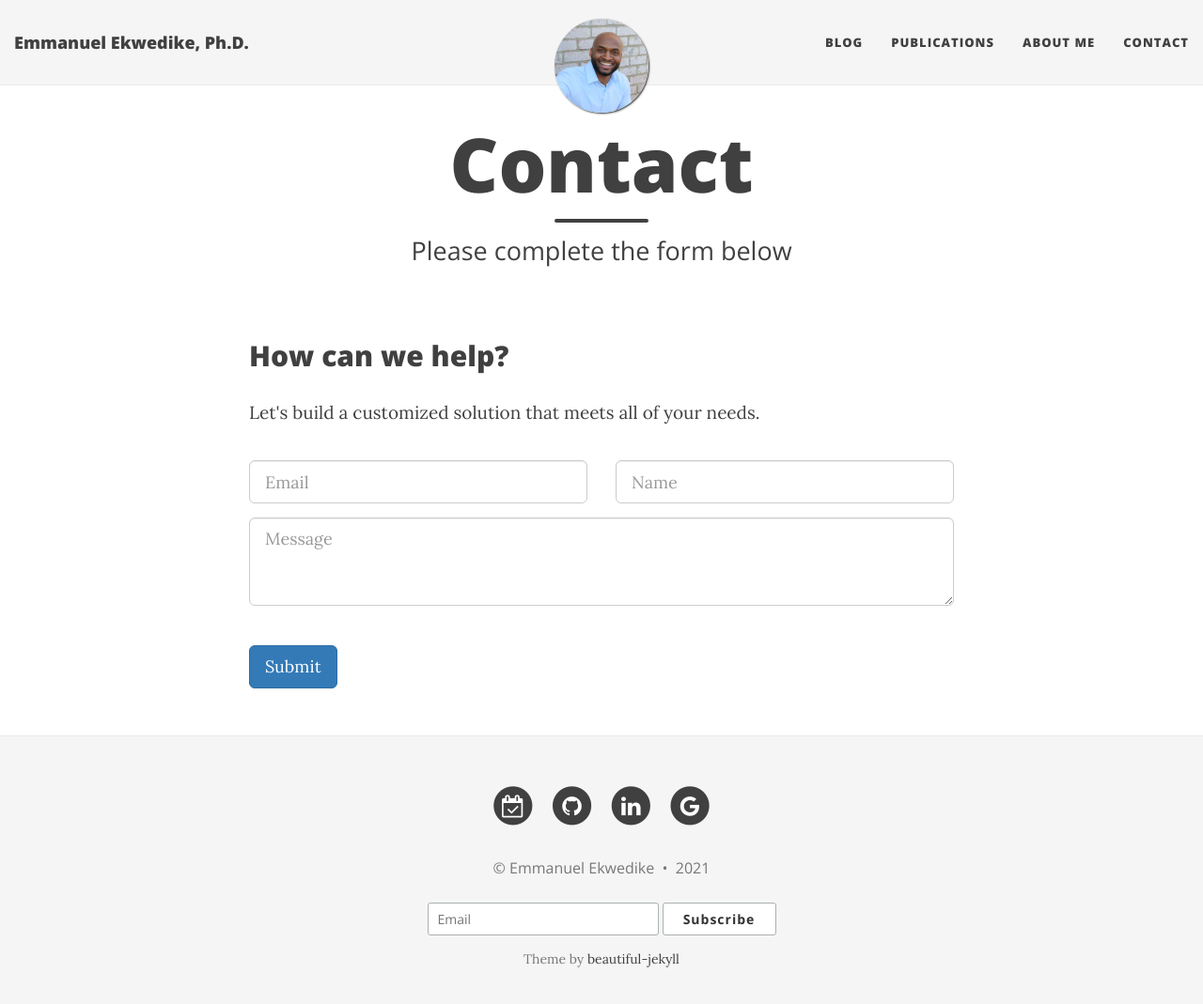
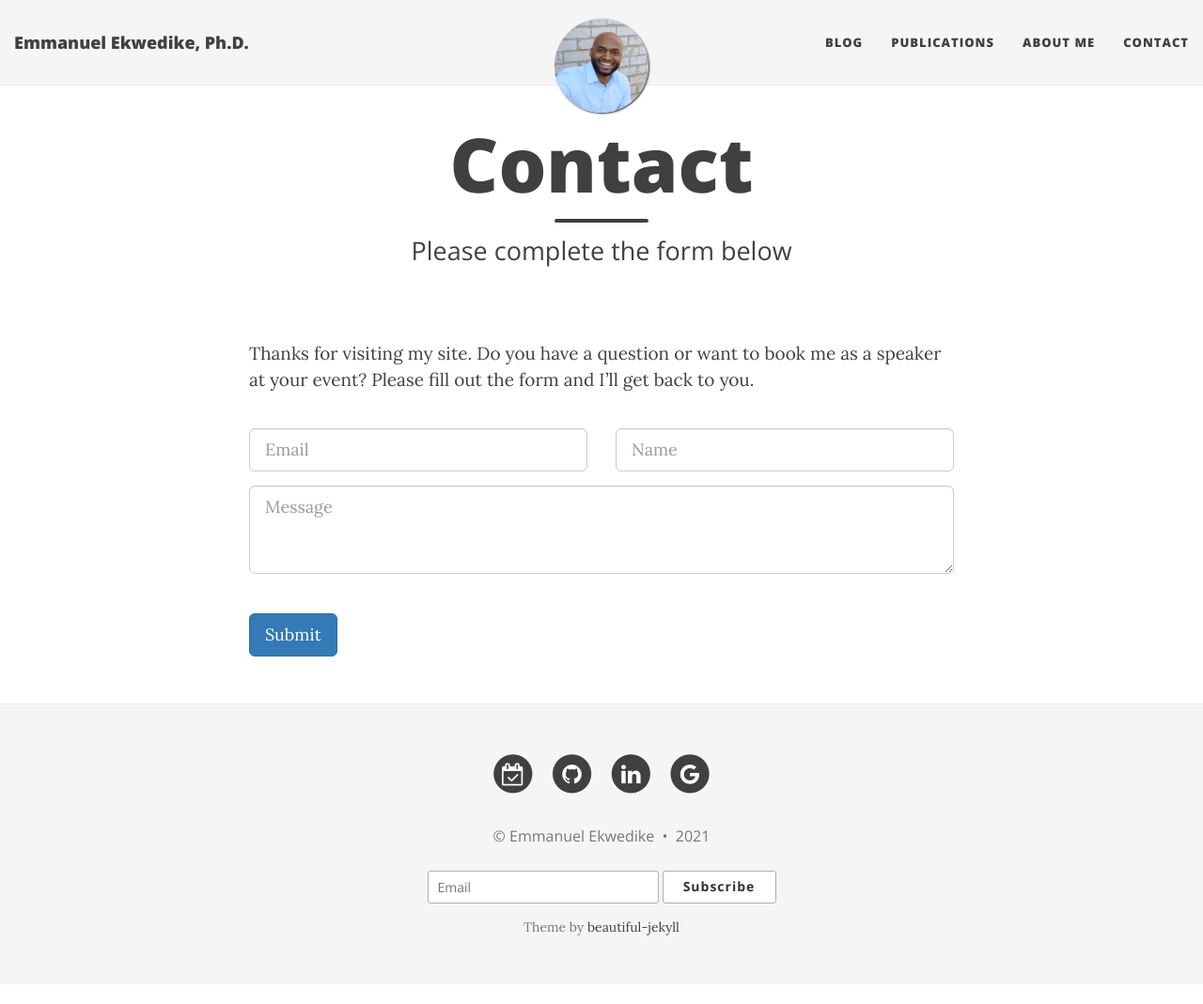
Before and after one commit to eekwedike/eekwedike.github.io, a Jekyll site: the page built from contactme.md, in a window 1280 px wide and 1082 px high. Shown: the top 1069 px of the window at 94% size. Built offline with Jekyll 4.4.1, drawn with Linux system fonts in a browser that asks for light colours; nearby versions of some CDN libraries; a style sheet for code colours, icons or effects is not loaded.

Commit message:
updated contactme form

```diff
--- a/contactme.md
+++ b/contactme.md
@@ -35,8 +35,9 @@ SCHEDULE MEETING
 
 
 <form action="https://formspree.io/mvobeyer" method="POST" class="form" id="contact-form">
-  <h2> How can we help?</h2>
-  <p>Let's build a customized solution that meets all of your needs.</p>
+<!--   <h2> How can we help?</h2> -->
+  <p>Thanks for visiting my site. Do you have a question or want to book me as a speaker at your event? Please fill out the form and I’ll get back to you.
+</p>
   <br>
 
   <div class="row">
```
